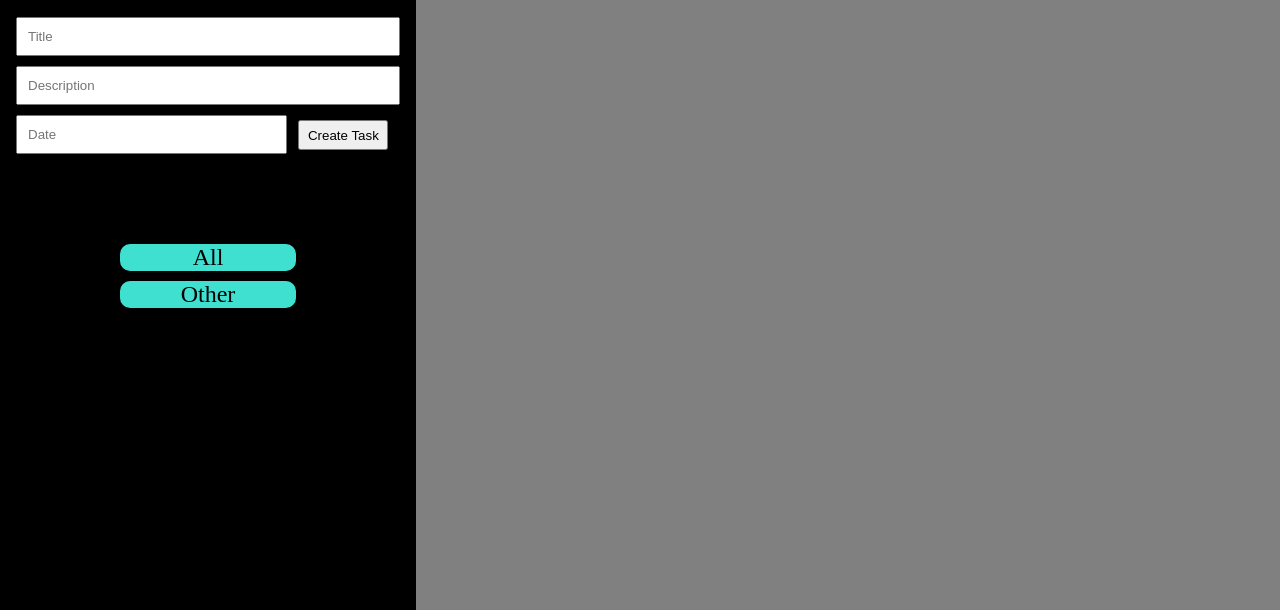
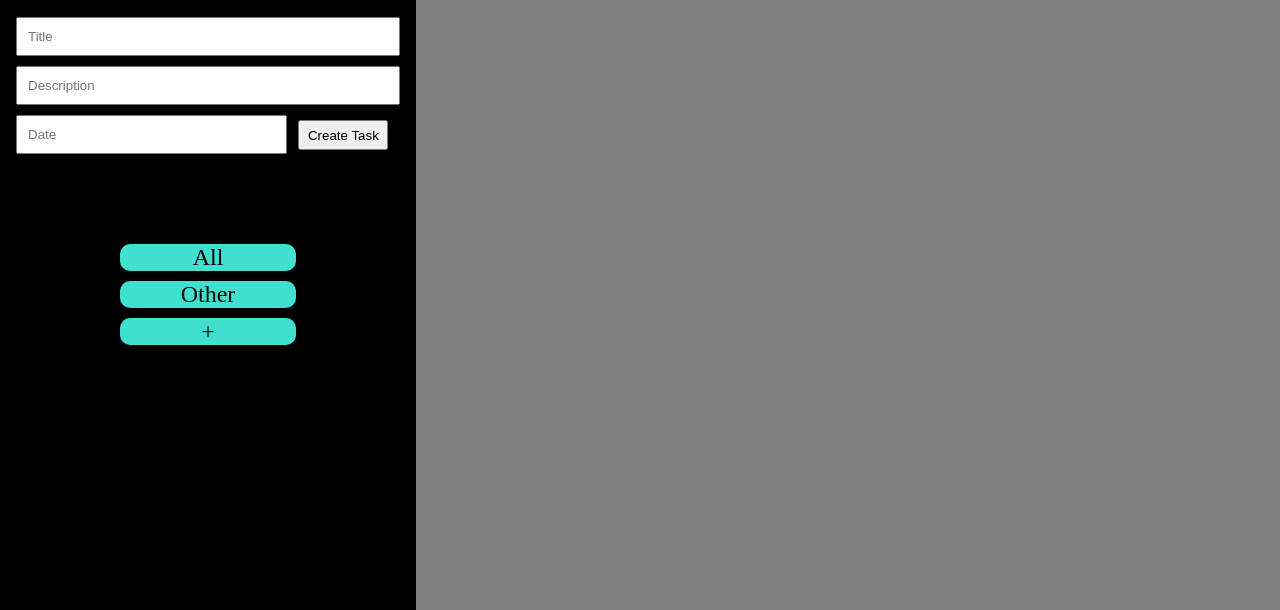
Before and after one commit to cmstiver/productivity-list, a website built with webpack: page dist/index.html in a window 1280 px wide. Shown: the part 190-800 px from the top of the page. Built offline with nearby package versions, Linux system fonts and the light colour scheme.

Commit message:
added add group button

```diff
--- a/src/display.js
+++ b/src/display.js
@@ -31,8 +31,8 @@ export let displayController = (function() {
     }
     function displayGroups() {
         dataHolder.groupData.forEach((group) => {
-            groups.innerHTML += `
-            <div id="${group}" class="group">${group}</div>
+            grouplist.innerHTML += `
+            <div id="${group}" class="group groupbutton">${group}</div>
             `
         })
     }
```
Also changed, not shown: dist/index.html, dist/main.js, dist/style.css.
